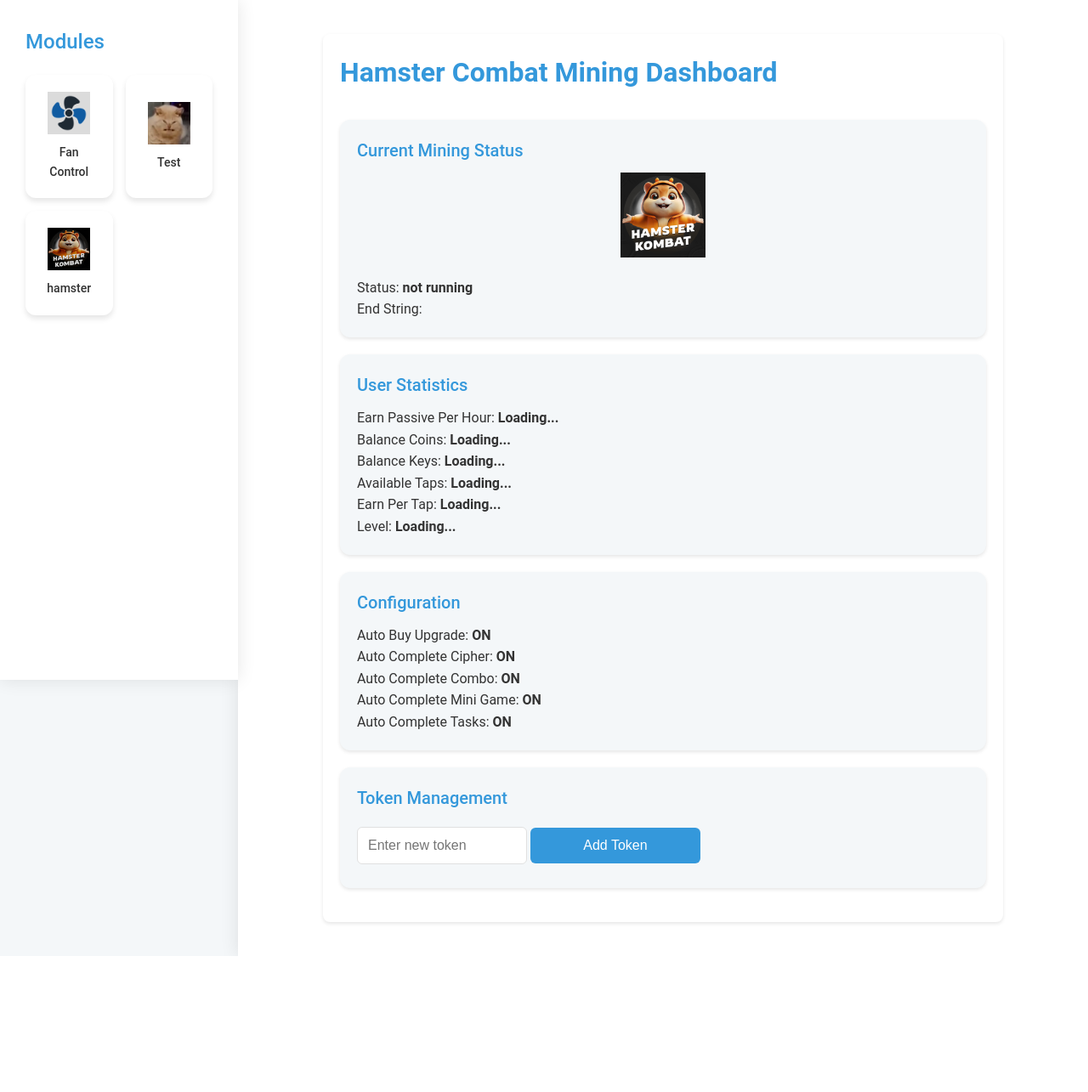
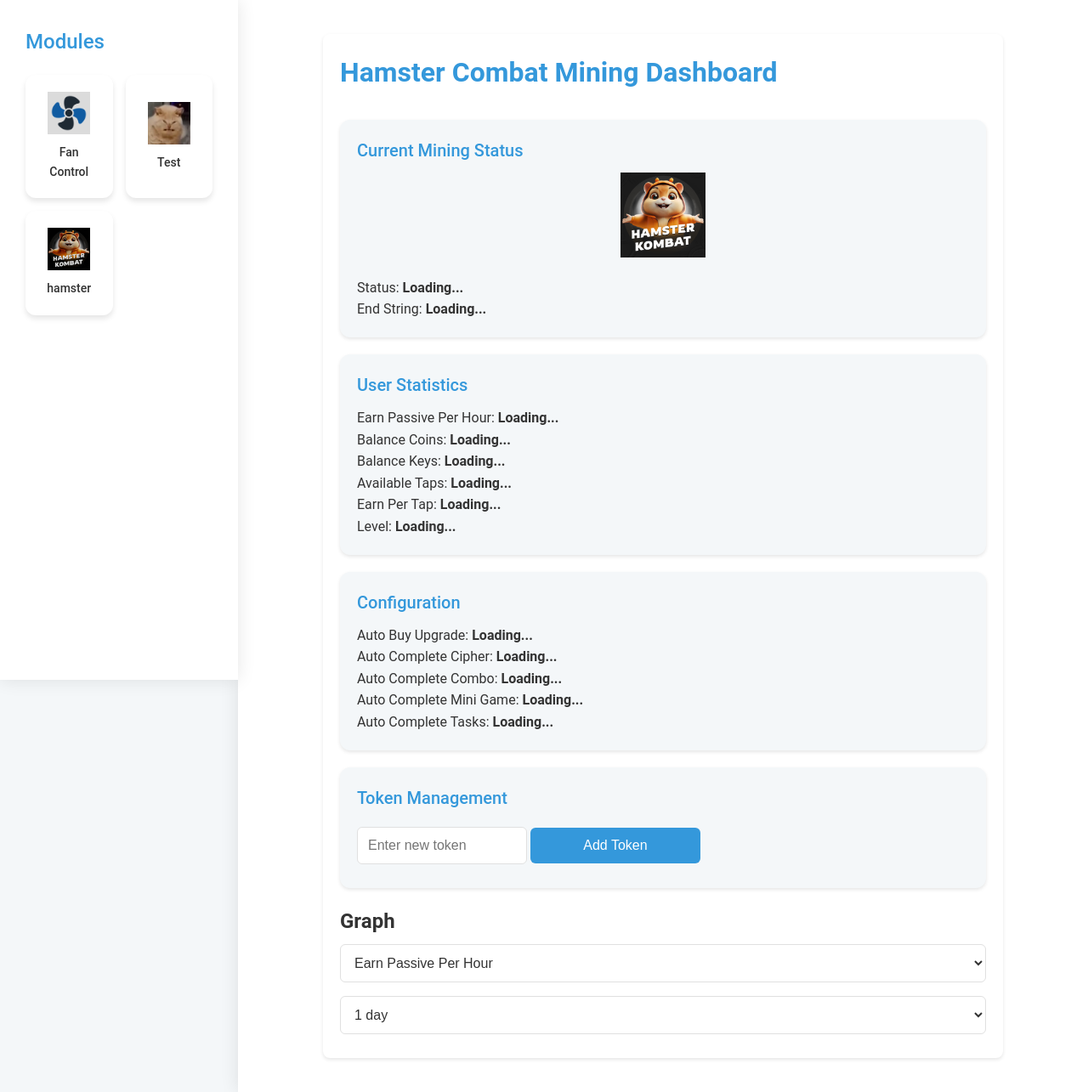
Before and after one commit to Vasysik/RPiModules, a Flask app: page /hamster/ in a window 1280 px wide. Shown: the whole page at 85% size. Before the commit the page ends 1125 px from the top, so only its background shows below. Run offline with Flask 3, Linux system fonts and the light colour scheme; data that the repository does not hold is empty.

Commit message:
Added hamster graph

```diff
--- a/modules/hamster/static/hamster.js
+++ b/modules/hamster/static/hamster.js
@@ -1,4 +1,3 @@
-document.addEventListener('DOMContentLoaded', function() {
 function loadData() {
     fetch('/hamster/api/status')
     .then(response => response.json())
@@ -66,7 +65,72 @@ document.addEventListener('DOMContentLoaded', function() {
     });
 });
 
-    loadData();
+function updateGraph() {
+    const graphType = document.getElementById('graph-type').value;
+    const timeRange = document.getElementById('time-range').value;
+
+    fetch(`/fan_control/api/graph_data?type=${graphType}&range=${timeRange}`)
+        .then(response => response.json())
+        .then(data => {
+            const trace = {
+                x: data.timestamps,
+                y: data[graphType],
+                type: 'scatter',
+                mode: 'lines',
+                line: {color: 'orange', width: 2},
+                connectgaps: false
+            };
+
+            const layout = {
+                title: graphType === 'earnPassivePerHour' ? 'Earn Passive Per Hour Graph' : 'Balance Coins Graph',
+                xaxis: {
+                    title: 'Time',
+                    color: getComputedStyle(document.documentElement).getPropertyValue('--text-primary').trim()
+                },
+                yaxis: {
+                    title: graphType === 'earnPassivePerHour' ? 'Earn Passive Per Hour' : 'Balance Coins',
+                    color: getComputedStyle(document.documentElement).getPropertyValue('--text-primary').trim()
+                },
+                paper_bgcolor: getComputedStyle(document.documentElement).getPropertyValue('--bg-primary').trim(),
+                plot_bgcolor: getComputedStyle(document.documentElement).getPropertyValue('--bg-primary').trim(),
+                font: {
+                    color: getComputedStyle(document.documentElement).getPropertyValue('--text-primary').trim()
+                },
+                margin: {l: 50, r: 50, b: 50, t: 50, pad: 4},
+                showlegend: false,
+                dragmode: false,
+                displayModeBar: false
+            };
+
+            Plotly.newPlot('graph', [trace], layout, {responsive: true, displayModeBar: false});
+        })
+        .catch(error => console.error('Error:', error));
+}
+
+function updateGraphTheme() {
+    const graphDiv = document.getElementById('graph');
+    if (graphDiv && graphDiv.data && graphDiv.layout) {
+        const update = {
+            'paper_bgcolor': getComputedStyle(document.documentElement).getPropertyValue('--bg-primary').trim(),
+            'plot_bgcolor': getComputedStyle(document.documentElement).getPropertyValue('--bg-primary').trim(),
+            'font.color': getComputedStyle(document.documentElement).getPropertyValue('--text-primary').trim(),
+            'xaxis.color': getComputedStyle(document.documentElement).getPropertyValue('--text-primary').trim(),
+            'yaxis.color': getComputedStyle(document.documentElement).getPropertyValue('--text-primary').trim()
+        };
+        Plotly.relayout(graphDiv, update);
+    }
+}
+
+// Добавим слушатель изменения темы
+if (window.matchMedia) {
+    const mediaQuery = window.matchMedia('(prefers-color-scheme: dark)');
+    mediaQuery.addListener(updateGraphTheme);
+}
 
 setInterval(loadData, 1000);
-});
+setInterval(updateGraph, 1000);
+
+window.onload = function() {
+    loadData();
+    updateGraph();
+};
--- a/modules/hamster/templates/hamster.html
+++ b/modules/hamster/templates/hamster.html
@@ -53,6 +53,22 @@
                 <button id="add-token">Add Token</button>
             </div>
         </div>
+
+        <div class="graph-section">
+            <h2>Graph</h2>
+            <select id="graph-type" onchange="updateGraph()">
+                <option value="earnPassivePerHour">Earn Passive Per Hour</option>
+                <option value="balanceCoins">Balance Coins</option>
+            </select>
+            <select id="time-range" onchange="updateGraph()">
+                <option value="86400">1 day</option>
+                <option value="604800">7 day</option>
+                <option value="2592000">1 month</option>
+                <option value="7776000">3 month</option>
+                <option value="31104000">1 year</option>
+            </select>
+            <div class="graph" id="graph"></div>
+        </div>
     </div>
 
     {% endblock %}
```
Lines whose indentation alone changed are shown as unchanged.
